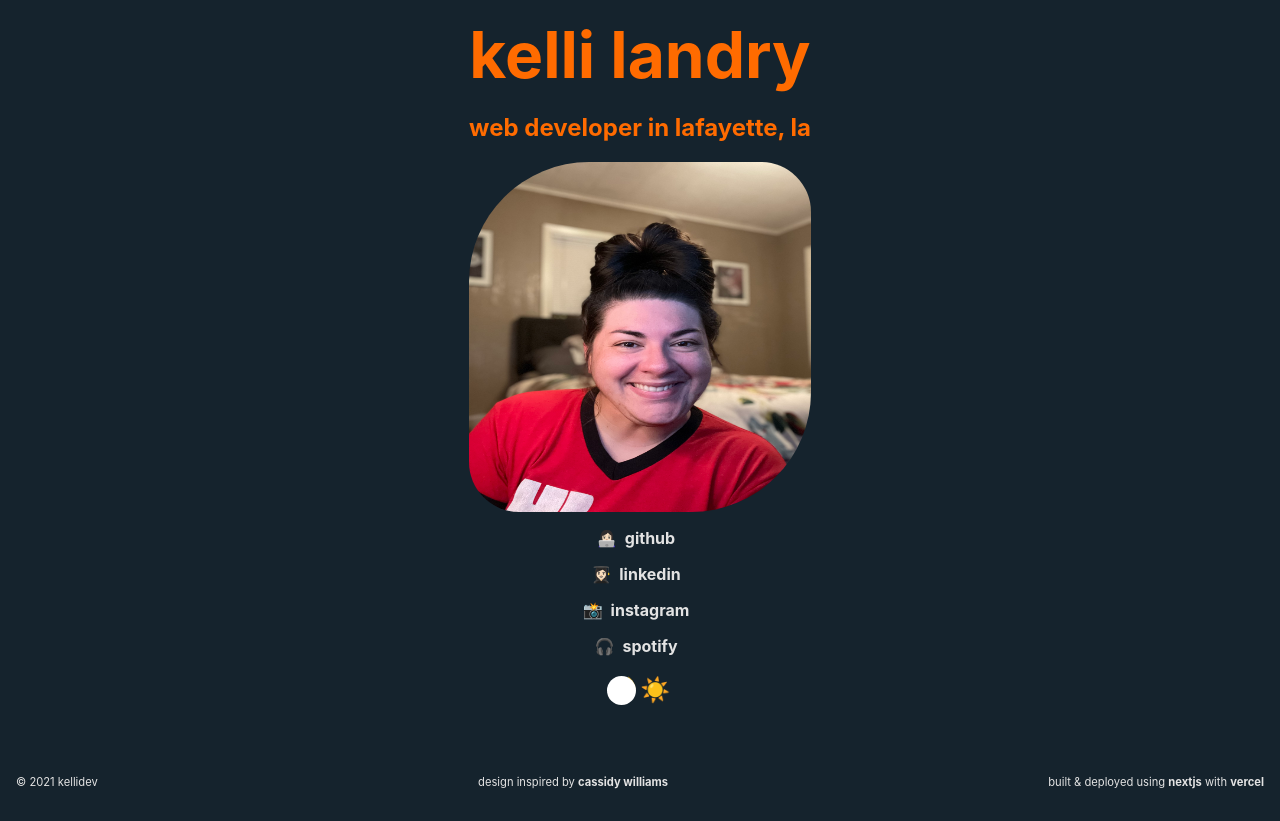
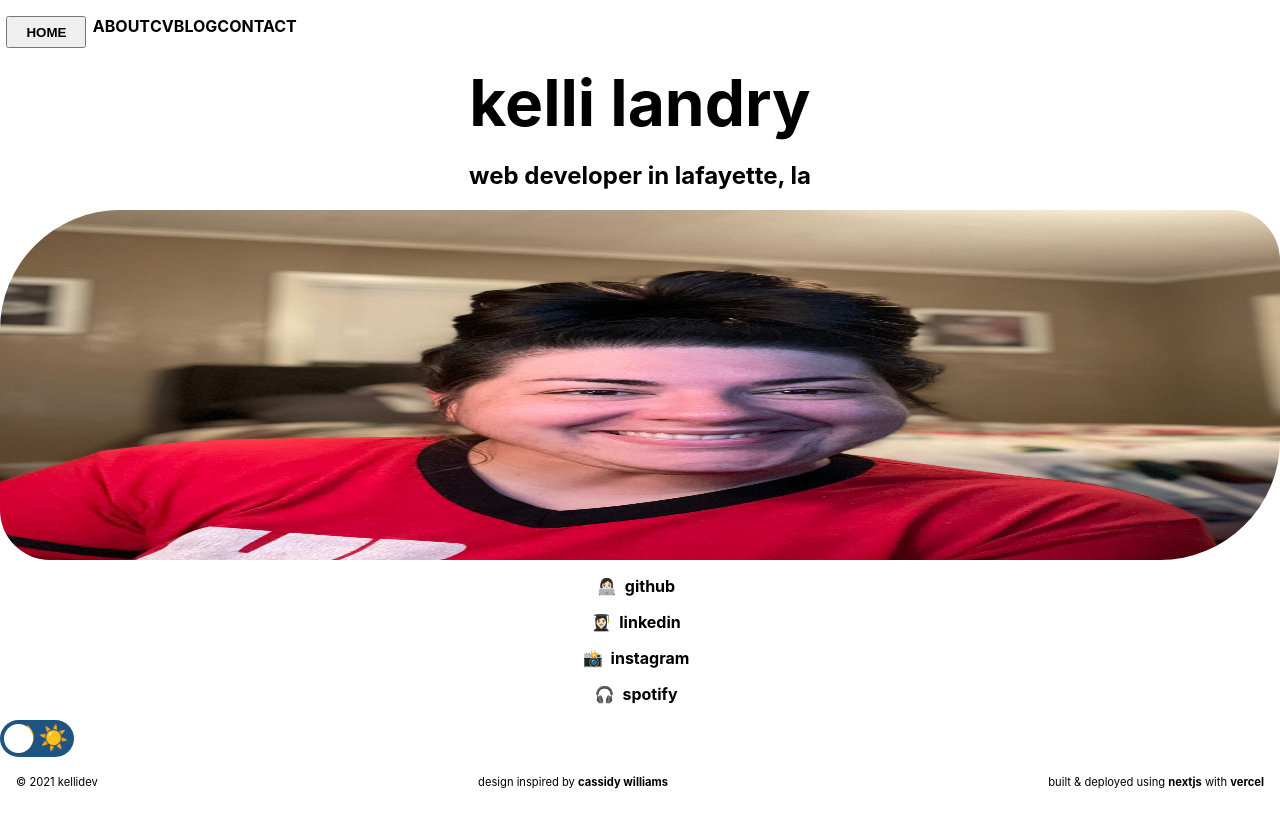
Before and after one commit to kel7774/kellidev, a Next.js app: page / in a window 1280 px wide. Before the commit the page ends 800 px from the top, so only its background shows below. Built offline with nearby package versions, Linux system fonts and the light colour scheme.

Commit message:
wrap links in buttons, issue w/ global style with selector cascades

```diff
--- a/layout/Layout.js
+++ b/layout/Layout.js
@@ -1,11 +1,12 @@
-import styles from '../styles/Layout.module.css'
-import Navigation from '../components/Navigation'
-// import MainNavigation from './MainNavigation'
+// import styles from '../styles/Layout.module.css'
+import './MainNavigation'
+import MainNavigation from './MainNavigation'
 import Footer from '../components/Footer'
 export default function Layout(props) {
   return (
     <div>
-      <main className={styles.main}>
+      <MainNavigation />
+      <main>
         {props.children}
         <div style={{ paddingBottom: '4rem' }} />
         <Footer />
--- a/layout/MainNavigation.js
+++ b/layout/MainNavigation.js
@@ -1,13 +1,15 @@
 import Link from 'next/link'
-// import styles from '../styles/MainNavigation.module.css'
+import styles from '../styles/MainNavigation.module.css'
 export default function MainNavigation () {
   return (
-    <nav>
-      <Link href='/'>home</Link>
-      <Link href='/about'>about</Link>
-      <Link href='/cv'>cv</Link>
-      <Link href='/posts'>blog</Link>
-      <Link href='/contact'>contact</Link>
+    <nav className={styles.nav}>
+      <ul className={styles.listStyle}>
+        <li className={styles.linkStyle}><button className={styles.btn}><Link href='/'>home</Link></button></li>
+        <li className={styles.linkStyle}><Link href='/about'>about</Link></li>
+        <li className={styles.linkStyle}><Link href='/cv'>cv</Link></li>
+        <li className={styles.linkStyle}><Link href='/posts'>blog</Link></li>
+        <li className={styles.linkStyle}><Link href='/contact'>contact</Link></li>
+      </ul>
     </nav>
   )
 }
--- a/next.config.js
+++ b/next.config.js
@@ -1,3 +1,4 @@
+const path = require('path')
 module.exports = {
   reactStrictMode: true,
   env: {
--- a/pages/_app.js
+++ b/pages/_app.js
@@ -1,6 +1,6 @@
 import Layout from '../layout/Layout'
 import dynamic from 'next/dynamic'
-import '../styles/Global.scss'
+import '../styles/global.css'
 const ThemeToggle = dynamic(() => import('../components/ThemeToggle'), {
   ssr: false
 })
--- a/styles/Global.scss
+++ /dev/null
@@ -1,72 +0,0 @@
-$color-text-primary: #27201a;
-$color-text-secondary: #000000;
-$color-bg-primary: #fff;
-$color-bg-toggle: #1d5481;
-$color-text-primary: #e3e3e3;
-$color-text-secondary: #ff6b00;
-$color-bg-primary: #15232d;
-$color-bg-toggle: #a9a9a9;
-
-body {
-  padding: 0;
-  margin: 0;
-  font-family: -apple-system, BlinkMacSystemFont, Segoe UI, Roboto, Oxygen,
-    Ubuntu, Cantarell, Fira Sans, Droid Sans, Helvetica Neue, sans-serif;
-  background: $color-bg-primary;
-  color: $color-text-primary;
-  transition: background 0.25s ease-in-out;
-}
-
-body,
-body[data-theme="light"] {
-  $color-text-primary: #27201a;
-  $color-text-secondary: #000000;
-  $color-bg-primary: #fff;
-  $color-bg-toggle: #1d5481;
-}
-
-body[data-theme="dark"] {
-  $color-text-primary: #e3e3e3;
-  $color-text-secondary: #ff6b00;
-  $color-bg-primary: #15232d;
-  $color-bg-toggle: #a9a9a9;
-}
-
-::selection {
-  background-color: $color-bg-toggle;
-  color: $color-bg-primary;
-}
-
-h1, h2, h3{
-  color: $color-text-secondary;
-}
-
-textarea {
-  font-family: -apple-system, BlinkMacSystemFont, Segoe UI, Roboto, Oxygen,
-  Ubuntu, Cantarell, Fira Sans, Droid Sans, Helvetica Neue, sans-serif;
-}
-
-a {
-  color: inherit;
-  text-decoration: none;
-  font-weight: bold;
-}
-
-a:hover {
-  font-weight: bold;
-  text-decoration: underline;
-}
-
-button {
-  height: 2rem;
-  width: 5rem;
-  letter-spacing: 0.2rem;
-  text-transform: lowercase;
-  color: $color-text-primary;
-  border-radius: 0.3rem;
-  border: solid 1px $color-text-primary;
-}
-
-* {
-  box-sizing: border-box;
-}
--- /dev/null
+++ b/styles/MainNavigation.module.css
@@ -0,0 +1,23 @@
+.listStyle {
+    list-style: none;
+    padding-left: 0;
+    display: flex;
+}
+
+.linkStyle {
+    text-transform: uppercase;
+}
+
+.btn {
+    border-radius: 5px transparent;
+    margin: 0 .4rem;
+}
+
+.btn:hover {
+    background-image: linear-gradient(
+            to right bottom,
+            rgba(40, 216, 141, .1) 0%,
+            rgba(50, 138, 100, .9) 100%,
+            transparent 50%);
+
+}
--- /dev/null
+++ b/styles/global.css
@@ -0,0 +1,62 @@
+:root {
+  --color-grey-dark: #777;
+  --color-grey-dark-2: #999;
+  --color-grey-dark-3: #333;
+  --color-white: #fff;
+  --color-black: #000;
+}
+
+body {
+  padding: 0;
+  margin: 0;
+  font-family: -apple-system, BlinkMacSystemFont, Segoe UI, Roboto, Oxygen,
+    Ubuntu, Cantarell, Fira Sans, Droid Sans, Helvetica Neue, sans-serif;
+  background: --color-bg-primary;
+  color: --color-text-primary;
+  transition: background 0.25s ease-in-out;
+}
+
+body[data-theme="light"] {
+  --color-text-primary: #27201a;
+  --color-text-secondary: #000000;
+  --color-bg-primary: #fff;
+  --color-bg-toggle: #1d5481;
+}
+
+body[data-theme="dark"] {
+  --color-text-primary: #27201a;
+  --color-text-secondary: #000000;
+  --color-bg-primary: #fff;
+  --color-bg-toggle: #1d5481;
+}
+
+::selection {
+  background-color: --color-bg-toggle;
+  color: --color-bg-primary;
+}
+
+h1, h2, h3{
+  color: --color-text-secondary;
+}
+
+textarea {
+  font-family: -apple-system, BlinkMacSystemFont, Segoe UI, Roboto, Oxygen,
+  Ubuntu, Cantarell, Fira Sans, Droid Sans, Helvetica Neue, sans-serif;
+}
+
+a {
+  color: inherit;
+  text-decoration: none;
+  font-weight: bold;
+}
+
+button {
+  height: 2rem;
+  width: 5rem;
+  color: --color-text-primary;
+  text-transform: inherit;
+}
+
+* {
+  box-sizing: border-box;
+}
```
Also changed, not shown: styles/MainNavigation.scss (deleted).
